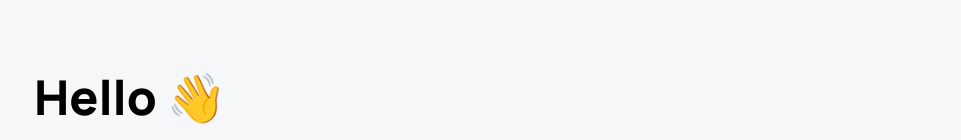
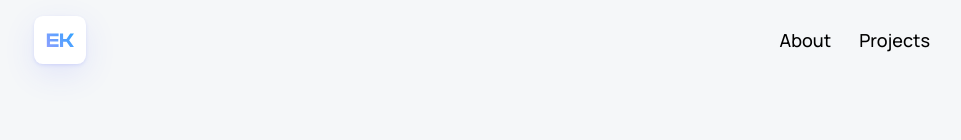
Before and after one commit to NightFury520/3d_portfolio, a React (Vite) app: page /about in a window 1280 px wide. Shown: the top 140 px of the page, without its empty margins (158-1119 px from the left). Built offline with nearby package versions, Linux system fonts and the light colour scheme.

Commit message:
feat: navbar

```diff
--- a/src/App.jsx
+++ b/src/App.jsx
@@ -1,11 +1,13 @@
 import { Route, BrowserRouter as Router, Routes } from "react-router-dom";
 
+import { Navbar } from "./components";
 import { About, Home } from "./pages";
 
 const App = () => {
   return (
     <main className='bg-slate-300/20'>
       <Router>
+        <Navbar />
         <Routes>
           <Route path='/' element={<Home />} />
           <Route path='/about' element={<About />} />
--- a/src/assets/images/index.js
+++ b/src/assets/images/index.js
@@ -3,11 +3,13 @@ import meta from './meta.png'
 import shopify from './shopify.png'
 import starbucks from './starbucks.png'
 import tesla from './tesla.png'
+import logo from './logo.svg'
 
 export {
     hero,
     meta,
     shopify,
     starbucks,
-    tesla
+    tesla,
+    logo
 }
--- a/src/components/index.js
+++ b/src/components/index.js
@@ -1,5 +1,7 @@
 import Loader from "./shared/Loader";
+import Navbar from "./shared/Navbar";
 
 export {
-    Loader
+    Loader,
+    Navbar
 }
--- /dev/null
+++ b/src/components/shared/Navbar.jsx
@@ -0,0 +1,18 @@
+import { Link } from "react-router-dom";
+import { logo } from "../../assets/images";
+
+const Navbar = () => {
+  return (
+    <header className='flex justify-between items-center sm:px-16 px-8 py-4 max-w-5xl mx-auto'>
+      <div className='logo px-3 py-2'>
+        <img src={logo} alt='logo' className='w-7 h-8 object-contain' />
+      </div>
+      <nav className='flex text-lg gap-7 font-manrope font-medium'>
+        <Link to='/about'>About</Link>
+        <Link to='/projects'>Projects</Link>
+      </nav>
+    </header>
+  );
+};
+
+export default Navbar;
--- a/src/index.css
+++ b/src/index.css
@@ -7,6 +7,12 @@
 /* body {
 background: radial-gradient(91.52% 65.47% at -32.84% 29.28%, rgba(255, 181, 248, 0.20) 0%, rgba(255, 181, 248, 0.00) 100%), radial-gradient(97.41% 115.61% at -5.88% 146.49%, rgba(162, 150, 242, 0.80) 0%, rgba(162, 150, 242, 0.00) 90.65%), radial-gradient(95.49% 107.42% at 74.82% -44.35%, rgba(133, 208, 255, 0.30) 0%, rgba(133, 208, 255, 0.00) 88.38%), radial-gradient(143.75% 101.28% at 117.58% 2.83%, rgba(201, 203, 242, 0.90) 0%, rgba(133, 208, 255, 0.00) 88.38%), #E5EFFF;
 } */
+
+.logo {
+  border-radius: 8.889px;
+  background: #FFF;
+  box-shadow: 0px 10px 35px -4px rgba(67, 83, 255, 0.15), 0px 1.5px 4px -1px rgba(67, 83, 255, 0.20);
+}
 
 .block-container {
   position: relative;
--- a/src/pages/About.jsx
+++ b/src/pages/About.jsx
@@ -131,7 +131,7 @@ const About = () => {
         </div>
       </div>
 
-      <div className='mt-20 flex flex-wrap gap-7 items-center pt-4 border-t border-slate-300  justify-between'>
+      <div className='mt-20 flex flex-wrap gap-7 items-center pt-4 border-t border-slate-200  justify-between'>
         <p>
           © 2023 <strong>Emilian Kasemi</strong>. All rights reserved.
         </p>
```
Also changed, not shown: src/assets/images/logo.svg (added).
